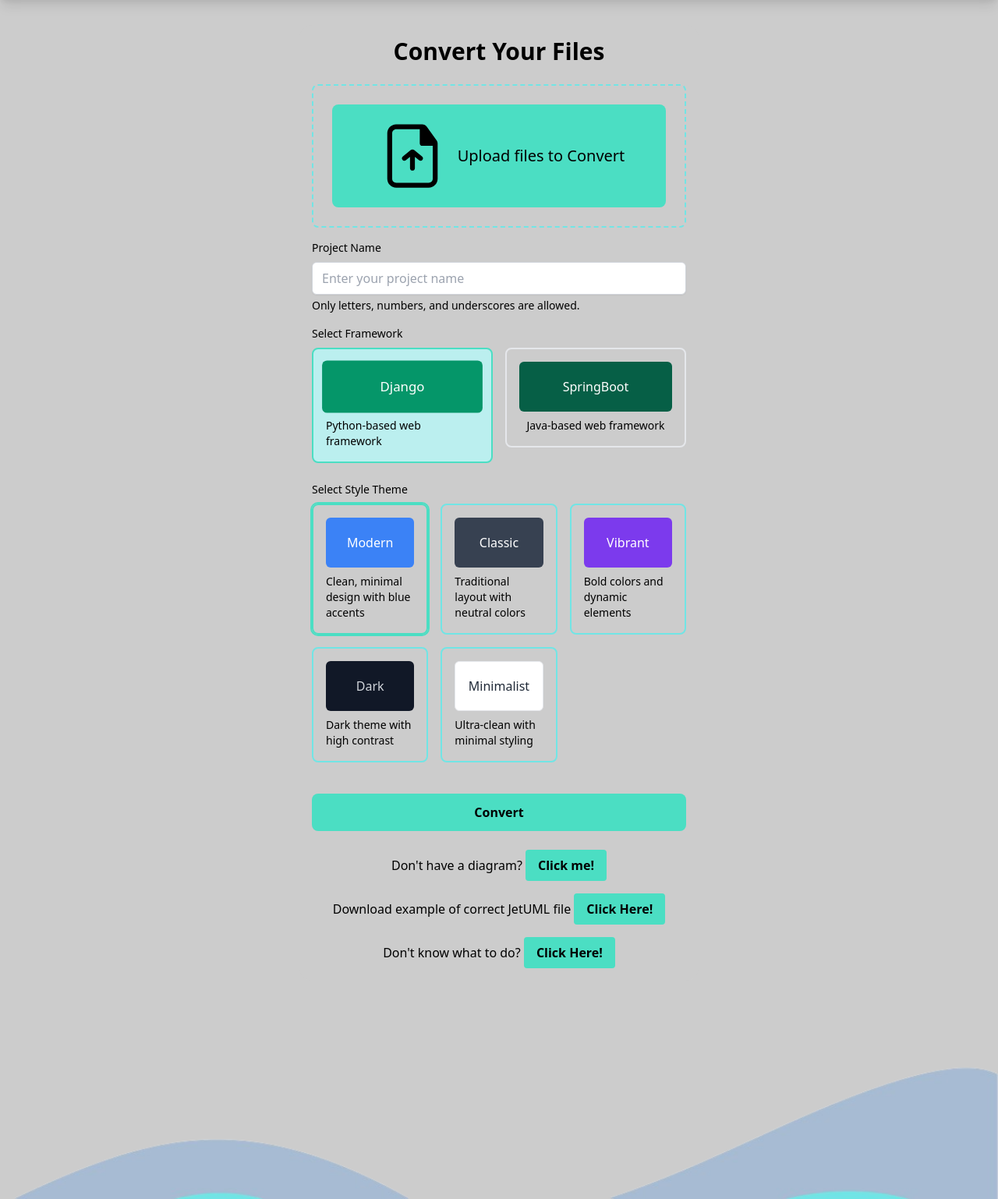
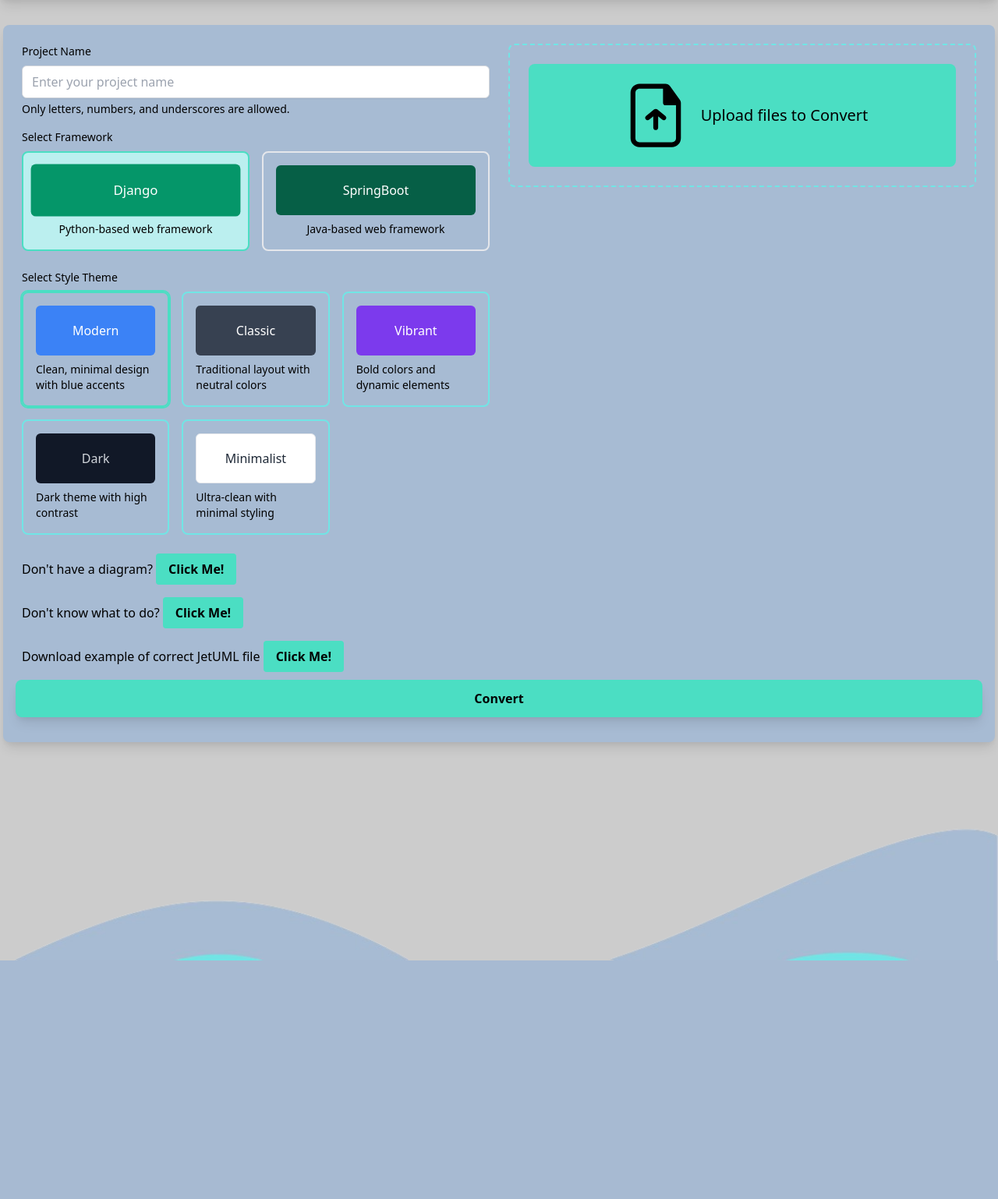
Before and after one commit to placeholder-motxt/fe, a Django app: page /convert_page/ in a window 1280 px wide. Shown: the part 63-1601 px from the top of the page at 78% size. After the commit the page ends 1295 px from the top, so only its background shows below. Run offline with Django 5.2, Linux system fonts and the light colour scheme.

Commit message:
[REFACTOR] update UI convert page

```diff
--- a/templates/convert_page.html
+++ b/templates/convert_page.html
@@ -80,27 +80,11 @@
       <form id="uploadForm" style="display: none;">
         {% csrf_token %}
       </form>
+      <div class="grid grid-rows-2 gap-4 shadow-lg rounded-lg" style="background-color:#A7BBD3; max-height: 920px;">
 
-      <div class="container max-w-lg w-full p-4 rounded-2xl" style="background-color: var(--background);">
-        <h1 class="text-center text-3xl font-semibold mb-6" style="color: var(--text);">Convert Your Files</h1>
-
-        <!-- Drop Zone -->
-        <div class="drop-zone rounded-lg p-6 mb-4">
-          <div class="relative group">
-            <button class="w-full px-6 py-4 bg-[var(--button)] text-white rounded-lg hover:bg-[var(--button-hover)] transition-all flex items-center justify-center space-x-2">
-              <svg width="100px" height="100px" viewBox="0 0 24 24" fill="none">
-                <path fill="var(--text)" fill-rule="evenodd" clip-rule="evenodd" d="M4.25 5C4.25 3.48122 5.48122 2.25 7 2.25H14.9868C15.5506 2.25 16.0798 2.52157 16.4085 2.97955L19.4217 7.17745C19.6352 7.47488 19.75 7.83178 19.75 8.1979V19C19.75 20.5188 18.5188 21.75 17 21.75H7C5.48122 21.75 4.25 20.5188 4.25 19V5ZM7 3.75C6.30964 3.75 5.75 4.30964 5.75 5V19C5.75 19.6904 6.30964 20.25 7 20.25H17C17.6904 20.25 18.25 19.6904 18.25 19V8.89705H15C14.5858 8.89705 14.25 8.56126 14.25 8.14705V3.75H7Z" fill="#000000"/>
-                <path fill="var(--text)" d="M15.0857 13.2185C14.8269 13.542 14.355 13.5944 14.0315 13.3357L12.7501 12.3105V15.75C12.7501 16.1642 12.4143 16.5 12.0001 16.5C11.5858 16.5 11.2501 16.1642 11.2501 15.75V12.3104L9.96855 13.3357C9.6451 13.5944 9.17313 13.542 8.91438 13.2185C8.65562 12.8951 8.70806 12.4231 9.03151 12.1643L11.5288 10.1665C11.6561 10.0636 11.8177 10.0015 11.9937 10C11.9958 10 11.9979 10 12.0001 10L12.0025 10C12.1816 10.0006 12.3459 10.0639 12.4746 10.1692L14.9685 12.1643C15.292 12.4231 15.3444 12.8951 15.0857 13.2185Z" fill="#000000"/>
-              </svg>
-              <span id="uploadText" class="font-medium text-xl" style="color: var(--text);">Upload files to Convert</span>
-            </button>
-            <input type="file" accept=".class.jet, .sequence.jet" multiple class="absolute inset-0 w-full h-full opacity-0 cursor-pointer" id="fileInput">
-          </div>
-        </div>
-
-        <!-- File List Section -->
-        <div id="fileListSection" class="space-y-2 mb-4 hidden"></div>
-
+        <div class="flex flex-row items-start justify-center max-w-7xl md:grid-cols-2  rounded-lg p-6">
+          <!-- Left Column -->
+          <div class="pr-6">
             <!-- Project Name Input -->
             <div class="mb-4">
               <label for="projectName" class="block text-sm font-medium mb-2" style="color: var(--text);">Project Name</label>
@@ -114,7 +98,6 @@
               >
               <p class="mt-1 text-sm" style="color: var(--text);">Only letters, numbers, and underscores are allowed.</p>
             </div>
-
             <!-- Framework Selection -->
             <div class="mb-6">
               <label for="framework-django" class="block text-sm font-medium mb-2" style="color: var(--text);">Select Framework</label>
@@ -144,7 +127,7 @@
             </div>
 
             <!-- Group ID Field (for SpringBoot) -->
-        <div id="group-id-container" class="mb-4 hidden">
+            <div id="group-id-container" class="mb-4 hidden" style="width: 600px;">
               <label for="groupId" class="block text-sm font-medium mb-2" style="color: var(--text);">Group ID</label>
               <input
                 type="text"
@@ -159,7 +142,7 @@
             </div>
 
             <!-- Style Options (Visible only for Django) -->
-        <div id="style-options-container" class="mb-6">
+            <div id="style-options-container" class="mb-6" style="width: 600px;">
             <label id="style-options-title" for="style-modern" class="block text-sm font-medium mb-2" style="color: var(--text);">Select Style Theme</label>
             <div class="grid grid-cols-1 md:grid-cols-3 gap-4">
               <!-- Modern Style -->
@@ -219,20 +202,23 @@
             </div>
             </div>
 
-        <!-- Convert Button -->
-        <button id="convertButton"
-                class="convert-btn w-full mt-4 bg-[var(--button)] py-3 px-6 rounded-lg hover:bg-[var(--button-hover)] transition-all relative overflow-hidden"
-                style="color: var(--text);">
-            <span class="btn-text">Convert</span>
-            <div class="loading-bar absolute inset-0"></div>
-        </button>
+
+
             <!-- Help Links -->
-        <div class="text-center space-y-4 mt-6">
+            <div class=" space-y-4 mt-6">
               <div style="color: var(--text)">
                 Don't have a diagram?
                 <button id="toggleUserManual" class="w-auto px-4 py-2 bg-[var(--button)] rounded hover:bg-[var(--button-hover)]" style="color: var(--text);">
                 <a href="https://www.jetuml.org/docs/download.html" class="text-[var(--secondary)] hover:underline" target="_blank" rel="noopener noreferrer">
-              Click me!
+                Click Me!
+                </a>
+                </button>
+              </div>
+              <div style="color: var(--text);">
+                Don't know what to do?
+                <button id="toggleUserManual" class="w-auto px-4 py-2 bg-[var(--button)] rounded hover:bg-[var(--button-hover)]" style="color: var(--text);">
+                <a href="/doc/">
+                  Click Me!
                 </a>
                 </button>
               </div>
@@ -240,18 +226,45 @@
                 Download example of correct JetUML file
                 <button id="downloadExample" class="w-auto px-4 py-2 bg-[var(--button)] rounded hover:bg-[var(--button-hover)]" style="color: var(--text);">
                 <a href="{% static 'files/BurhanpediaLite.class.jet' %}" download>
-                Click Here!
+                  Click Me!
                 </a>
                 </button>
               </div>
-          <div style="color: var(--text);">
-            Don't know what to do?
-            <button id="toggleUserManual" class="w-auto px-4 py-2 bg-[var(--button)] rounded hover:bg-[var(--button-hover)]" style="color: var(--text);">
-              <a href="/doc/">
-                Click Here!
-              </a>
+            </div>
+          </div>
+
+          <!-- Right Column -->
+          <div>
+
+            <!-- Drop Zone -->
+            <div class="drop-zone rounded-lg p-6 mb-4" style="width: 600px;">
+              <div class="relative group">
+                <button class="w-full px-6 py-4 bg-[var(--button)] text-white rounded-lg hover:bg-[var(--button-hover)] transition-all flex items-center justify-center space-x-2">
+                <svg width="100px" height="100px" viewBox="0 0 24 24" fill="none">
+                  <path fill="var(--text)" fill-rule="evenodd" clip-rule="evenodd" d="M4.25 5C4.25 3.48122 5.48122 2.25 7 2.25H14.9868C15.5506 2.25 16.0798 2.52157 16.4085 2.97955L19.4217 7.17745C19.6352 7.47488 19.75 7.83178 19.75 8.1979V19C19.75 20.5188 18.5188 21.75 17 21.75H7C5.48122 21.75 4.25 20.5188 4.25 19V5ZM7 3.75C6.30964 3.75 5.75 4.30964 5.75 5V19C5.75 19.6904 6.30964 20.25 7 20.25H17C17.6904 20.25 18.25 19.6904 18.25 19V8.89705H15C14.5858 8.89705 14.25 8.56126 14.25 8.14705V3.75H7Z" fill="#000000"/>
+                  <path fill="var(--text)" d="M15.0857 13.2185C14.8269 13.542 14.355 13.5944 14.0315 13.3357L12.7501 12.3105V15.75C12.7501 16.1642 12.4143 16.5 12.0001 16.5C11.5858 16.5 11.2501 16.1642 11.2501 15.75V12.3104L9.96855 13.3357C9.6451 13.5944 9.17313 13.542 8.91438 13.2185C8.65562 12.8951 8.70806 12.4231 9.03151 12.1643L11.5288 10.1665C11.6561 10.0636 11.8177 10.0015 11.9937 10C11.9958 10 11.9979 10 12.0001 10L12.0025 10C12.1816 10.0006 12.3459 10.0639 12.4746 10.1692L14.9685 12.1643C15.292 12.4231 15.3444 12.8951 15.0857 13.2185Z" fill="#000000"/>
+                </svg>
+                <span id="uploadText" class="font-medium text-xl" style="color: var(--text);">Upload files to Convert</span>
                 </button>
+                <input type="file" accept=".class.jet, .sequence.jet" multiple class="absolute inset-0 w-full h-full opacity-0 cursor-pointer" id="fileInput">
               </div>
+            </div>
+
+            <!-- File List Section -->
+            <div id="fileListSection" class="space-y-2 mb-4 hidden"></div>
+
+
+          </div>
+
+        </div>
+        <div class="flex justify-center items-end mb-8 px-4">
+          <!-- Convert Button -->
+          <button id="convertButton"
+              class="convert-btn w-full mt-4 bg-[var(--button)] py-3 px-6 shadow-lg rounded-lg hover:bg-[var(--button-hover)] transition-all relative overflow-hidden"
+              style="color: var(--text);">
+            <span class="btn-text">Convert</span>
+            <div class="loading-bar absolute inset-0"></div>
+          </button>
         </div>
       </div>
     </main>
```
Lines whose indentation alone changed are shown as unchanged.
